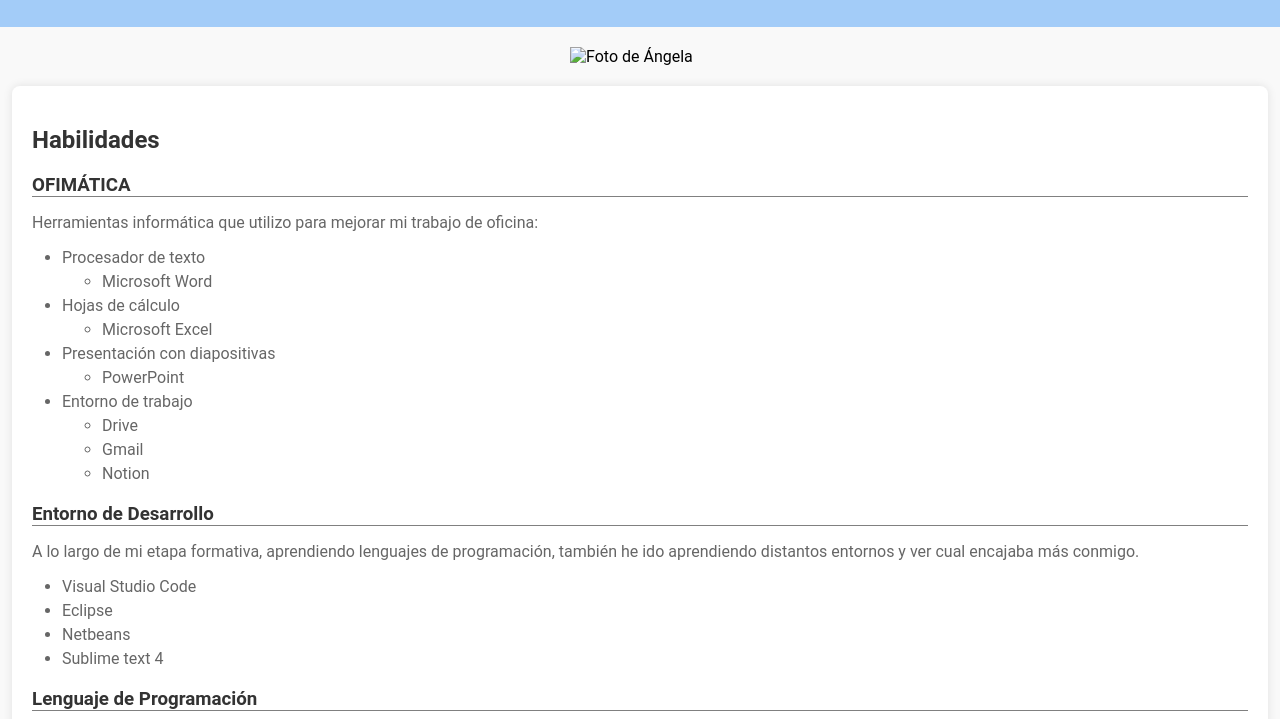
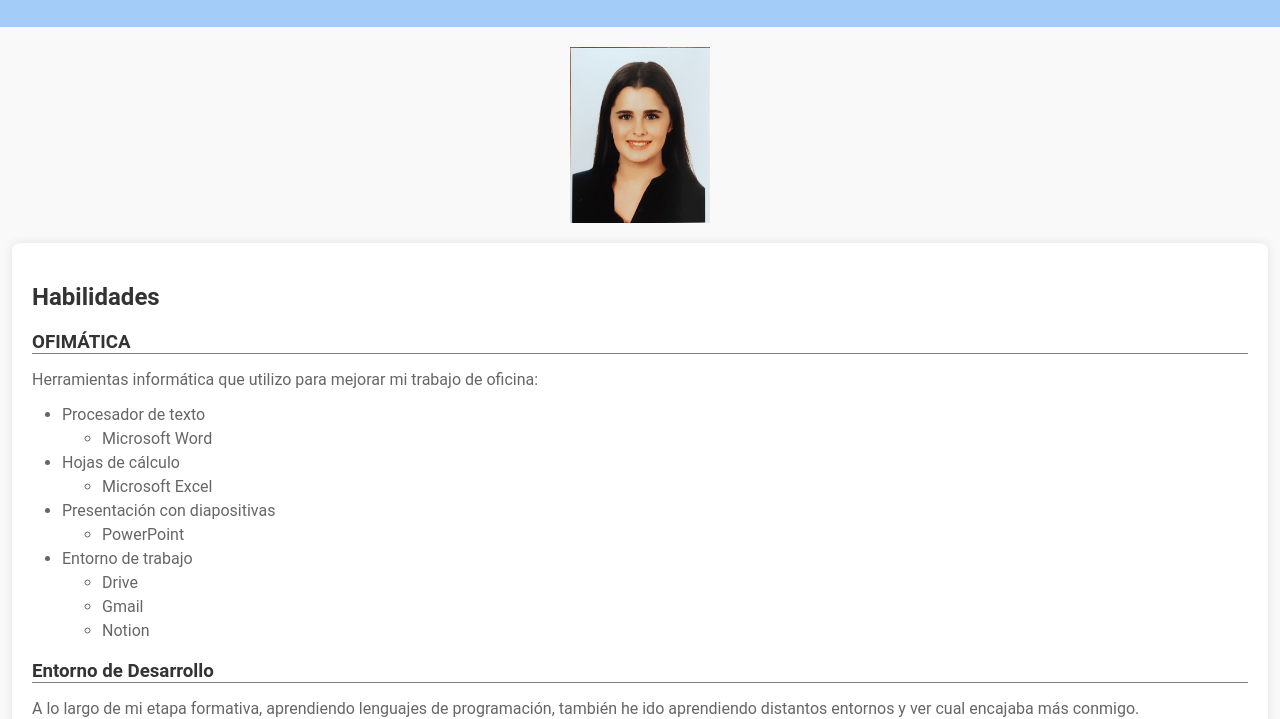
Before and after one commit to AngelaJimCue/Git-Pages, a plain HTML site: page index.html in a window 1280 px wide. Shown: the part 82-801 px from the top of the page. Drawn offline with Linux system fonts and the light colour scheme.

Commit message:
Update index.html

```diff
--- a/index.html
+++ b/index.html
@@ -10,7 +10,7 @@
   <header>
     <h1>Conocimientos Informáticos</h1>
   </header>
-  <img src="../Git_Pages/imagenes/foto_mia.jpg" alt="Foto de Ángela">
+  <img src="../imagenes/foto_mia.jpg" alt="Foto de Ángela">
   <div class="contenedor">
     <h2>Habilidades</h2>
     <div class="contenedor2">
```
